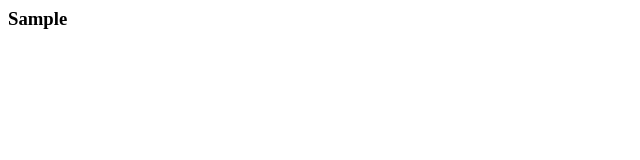
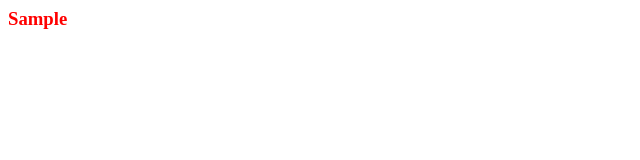
Before and after one commit to aohtgi/aohtgi.github.io, a plain HTML site: page index.html in a window 1280 px wide. Shown: the full height of the page, 0-640 px from the left. Drawn offline with Linux system fonts and the light colour scheme.

Commit message:
cssテスト

```diff
--- /dev/null
+++ b/index.css
@@ -0,0 +1,5 @@
+@charset "UTF-8";
+
+.title {
+	color: red;
+}
--- a/index.html
+++ b/index.html
@@ -1,9 +1,10 @@
 <html>
 	<head>
 		<title>Sample</title>
+		<link rel="stylesheet" href="index.css">
 	</head>
 
 	<body>
-		<h3>Sample</h3>
+		<div class="title"><h3>Sample</h3></div>
 	</body>
 </html>
```
